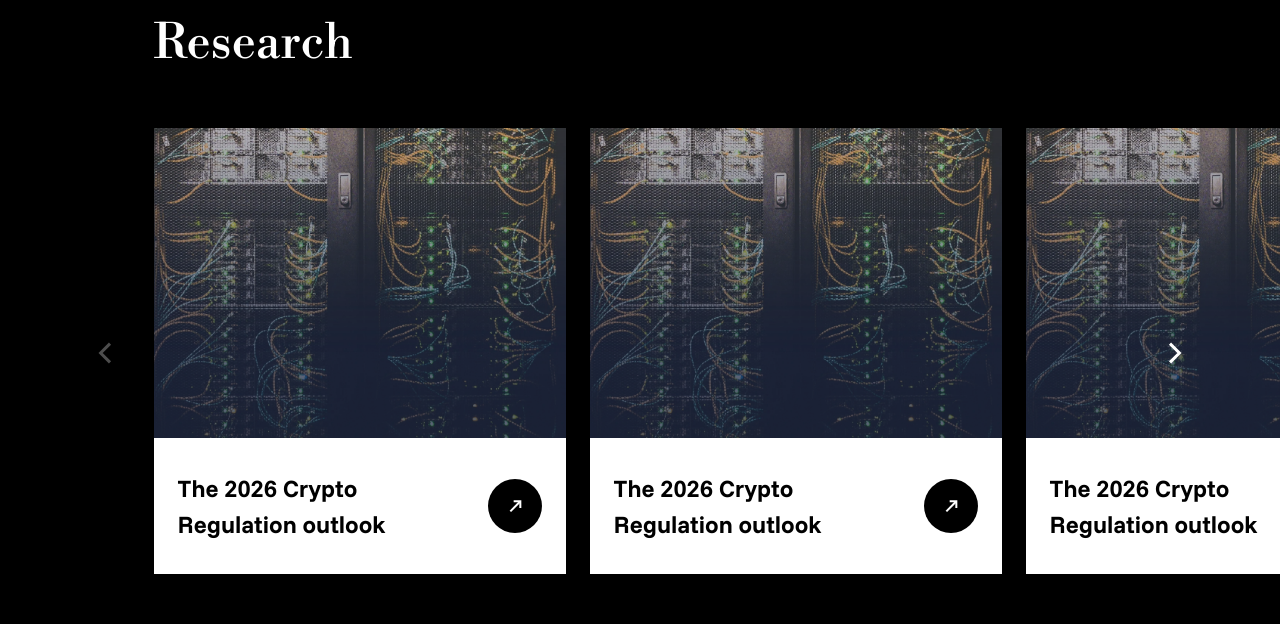
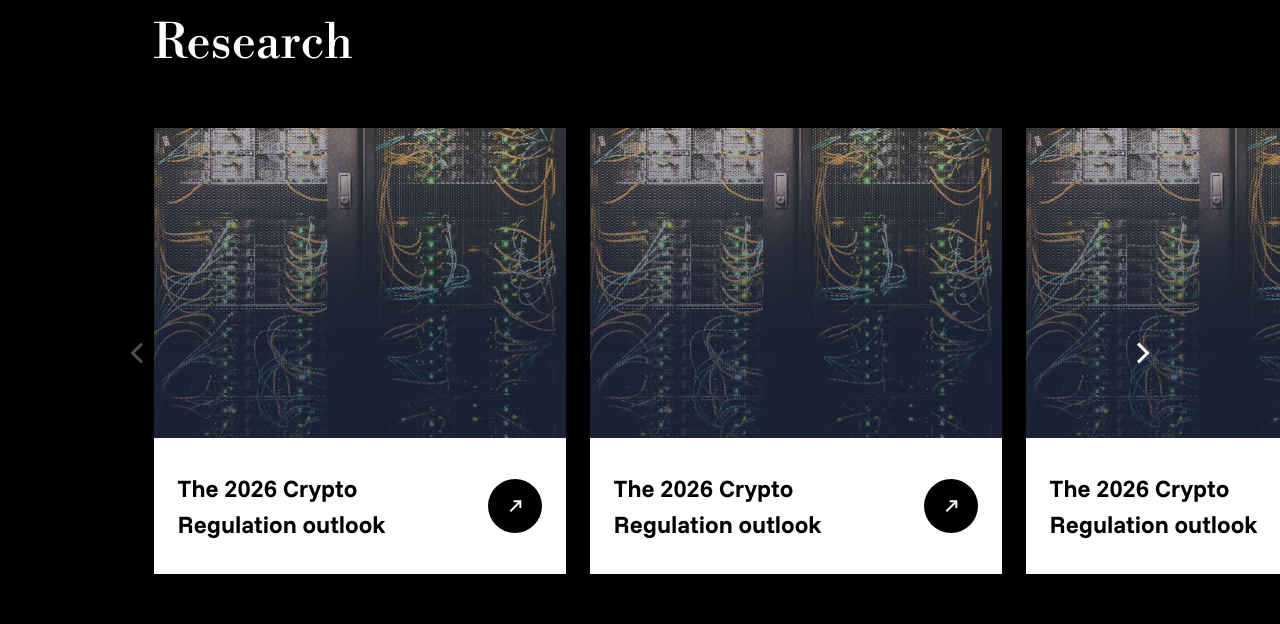
Before and after one commit to BI4O/ChainLex.ai, a Next.js app: page / in a window 1280 px wide. Shown: the part 10060-10684 px from the top of the page. Built offline with nearby package versions, Linux system fonts and the light colour scheme; a web font is replaced by a local one.

Commit message:
fix: 修复 Research 组件卡片居中布局问题

```diff
--- a/src/components/Research.tsx
+++ b/src/components/Research.tsx
@@ -75,12 +75,18 @@ export default function Research() {
         </h2>
 
         {/* ========== DESKTOP: Research Cards Carousel ========== */}
-        <div className="hidden md:block relative flex items-center justify-center h-[450px]">
-          {/* Left Arrow */}
+        <div className="hidden md:block relative h-[450px]">
+          {/* Cards Container - 居中显示 */}
+          <div
+            className="overflow-hidden mx-auto"
+            style={{ width: `${3 * desktopCardWidth + 2 * desktopGap}px` }}
+          >
+            {/* Left Arrow - 相对于容器定位 */}
             <button
               onClick={handlePrev}
               disabled={isAtStart}
-            className="absolute -left-16 top-1/2 -translate-y-1/2 z-10 cursor-pointer disabled:cursor-default"
+              className="absolute left-0 top-1/2 -translate-y-1/2 -translate-x-full z-10 cursor-pointer disabled:cursor-default"
+              style={{ marginRight: `${16 - desktopGap}px` }}
             >
               <Image
                 src={
@@ -93,12 +99,6 @@ export default function Research() {
                 height={32}
               />
             </button>
-
-          {/* Cards Container */}
-          <div
-            className="overflow-hidden"
-            style={{ width: `${3 * desktopCardWidth + 2 * desktopGap}px` }}
-          >
             <div
               className="flex transition-transform duration-500 ease-in-out"
               style={{
@@ -146,13 +146,13 @@ export default function Research() {
                 </Link>
               ))}
             </div>
-          </div>
 
-          {/* Right Arrow */}
+            {/* Right Arrow - 相对于容器定位 */}
             <button
               onClick={handleNext}
               disabled={isAtEnd}
-            className="absolute -right-16 top-1/2 -translate-y-1/2 z-10 cursor-pointer disabled:cursor-not-allowed"
+              className="absolute right-0 top-1/2 -translate-y-1/2 translate-x-full z-10 cursor-pointer disabled:cursor-not-allowed"
+              style={{ marginLeft: `${16 - desktopGap}px` }}
             >
               <Image
                 src={
@@ -165,6 +165,7 @@ export default function Research() {
                 height={32}
               />
             </button>
+          </div>
         </div>
 
         {/* ========== MOBILE: Research Cards Carousel ========== */}
```
Lines whose indentation alone changed are shown as unchanged.
